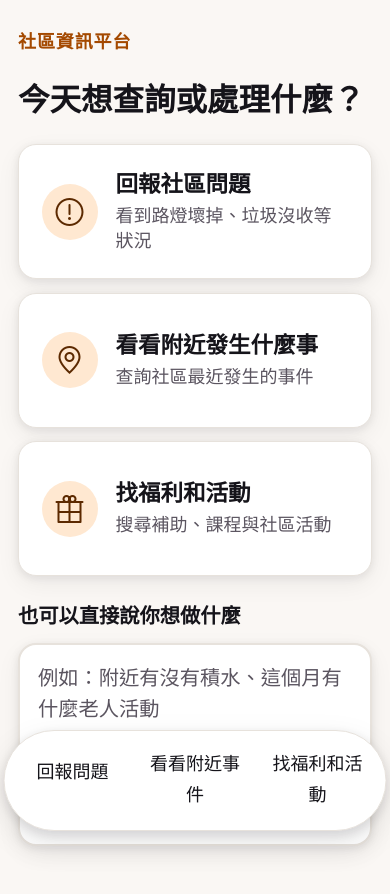
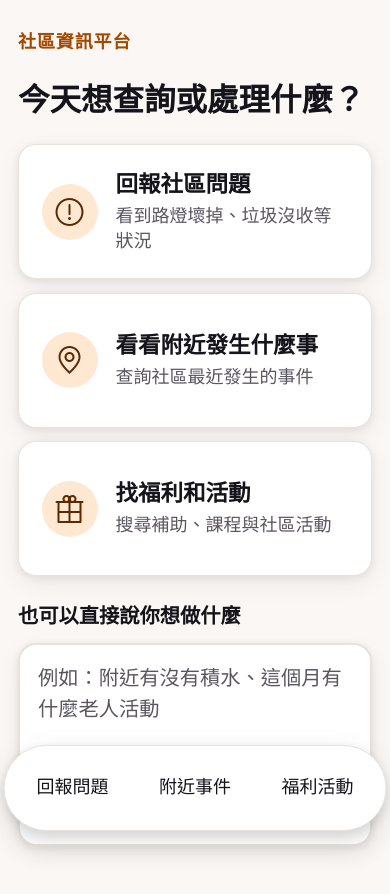
Before and after one commit to MillerLiu94/lcs_project, a Vue app in the folder app/: page / in a window 390 px wide. Shown: the top 894 px of the page. Built offline with nearby package versions, Linux system fonts and the light colour scheme; no server answers.

Commit message:
feat(nav): shorten labels and add icon data for top/mobile nav

```diff
--- a/app/src/router/index.js
+++ b/app/src/router/index.js
@@ -15,9 +15,15 @@ import ClarifyView from '../views/clarify/ClarifyView.vue'
 Vue.use(VueRouter)
 
 export const NAV_ITEMS = [
-  { to: '/report', label: '回報問題' },
-  { to: '/events', label: '看看附近事件' },
-  { to: '/welfare', label: '找福利和活動' },
+  { to: '/report', label: '回報問題', icon: 'Flag' },
+  { to: '/events', label: '附近事件', icon: 'MapPin' },
+  { to: '/welfare', label: '福利活動', icon: 'Gift' },
+]
+
+// 手機導覽多了回首頁的路徑；桌面版品牌本身就是回首頁，故不重複。
+export const MOBILE_NAV_ITEMS = [
+  { to: '/', label: '首頁', icon: 'House' },
+  ...NAV_ITEMS,
 ]
 
 const routes = [
```
Also changed, not shown: 1 other file (tests, documents, lock files or other folders).
